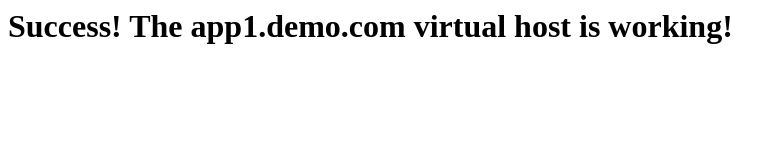
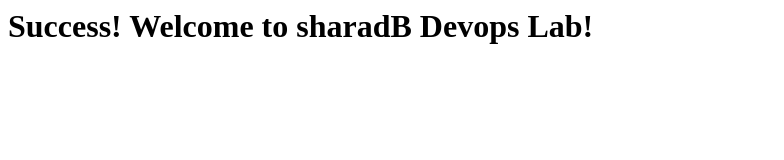
Before and after one commit to sharadbarkade/master-app1.demo.com, a plain HTML site: page index.html in a window 1280 px wide. Shown: the whole page, without its empty margins (0-784 px from the left). Drawn offline with Linux system fonts and the light colour scheme.

Commit message:
Added custom Msg

```diff
--- a/index.html
+++ b/index.html
@@ -3,6 +3,6 @@
    <title>Welcome to Sharad Devops Lab!</title>
  </head>
  <body>
-   <h1>Success! The app1.demo.com virtual host is working!</h1>
+   <h1>Success! Welcome to sharadB Devops Lab!</h1>
  </body>
 </html>
```
